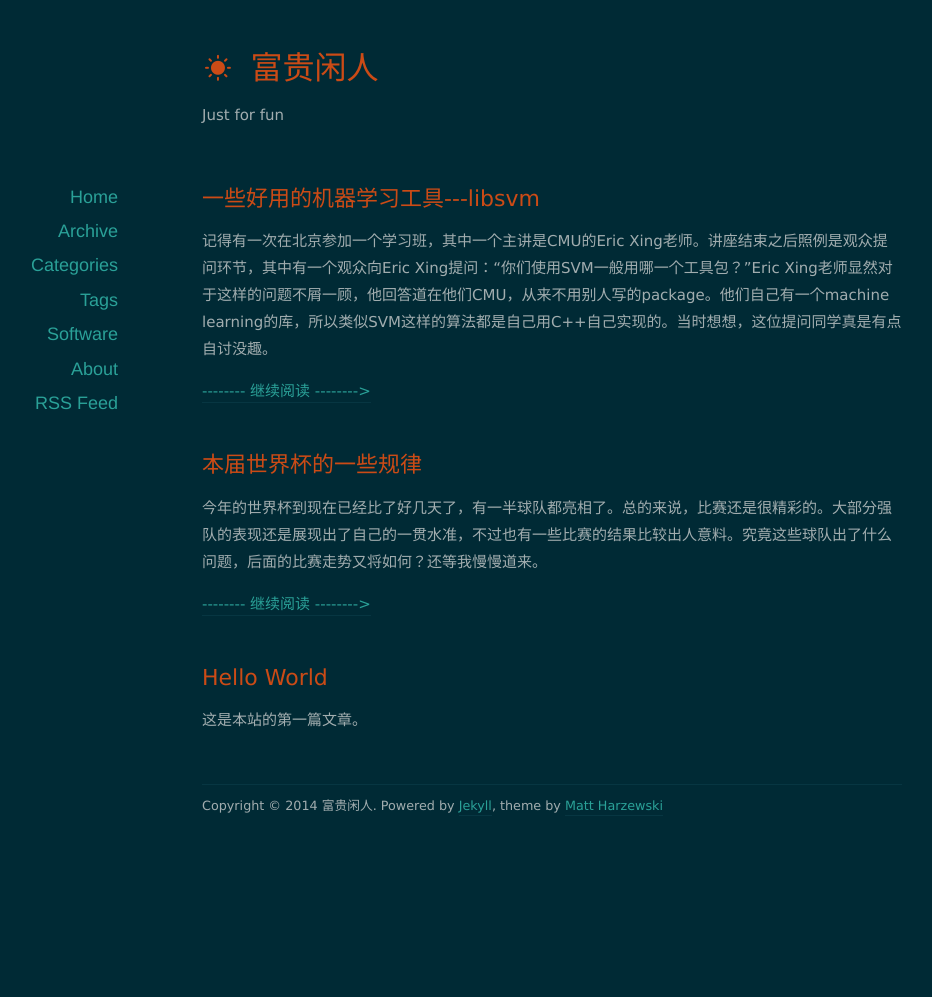
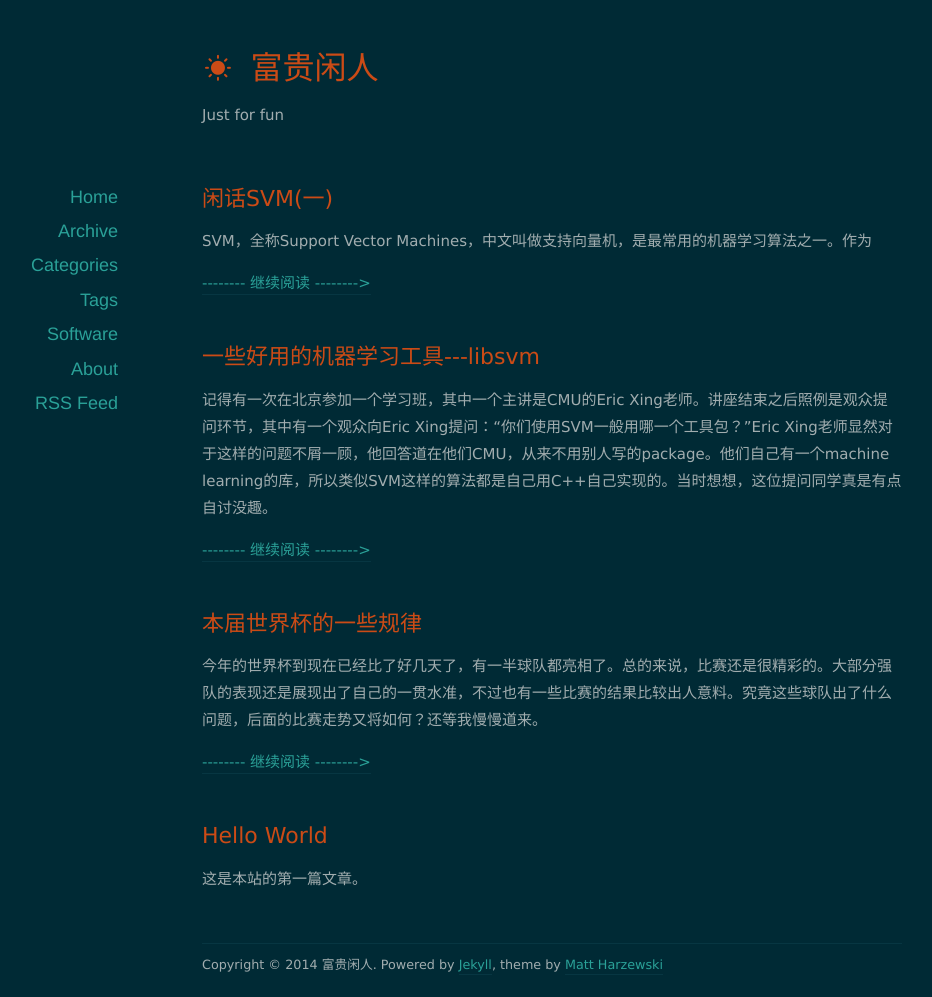
Before and after one commit to orangeprince/orangeprince.github.io, a Jekyll site: the page built from index.html, in a window 1280 px wide. Shown: the whole page, without its empty margins (88-1020 px from the left). Built offline with Jekyll 4.4.1, drawn with Linux system fonts in a browser that asks for light colours; nearby versions of some CDN libraries; the list of posts is cut into pages by our own code; comment, search, counter and statistics services are not loaded; before the commit the page ends 900 px from its top, so only the background shows below that.

Commit message:
modified:   _posts/2014-06-21-libsvm.md 	new file:   _posts/2014-07-13-svm_part1.md

```diff
--- a/_posts/2014-06-21-libsvm.md
+++ b/_posts/2014-06-21-libsvm.md
@@ -2,7 +2,7 @@
 layout: post
 title: "一些好用的机器学习工具---libsvm"
 category: "技术"
-tags: [机器学习,工具]
+tags: [机器学习,工具,SVM]
 ---
 
 记得有一次在北京参加一个学习班，其中一个主讲是CMU的Eric Xing老师。讲座结束之后照例是观众提问环节，其中有一个观众向Eric Xing提问：“你们使用SVM一般用哪一个工具包？”Eric Xing老师显然对于这样的问题不屑一顾，他回答道在他们CMU，从来不用别人写的package。他们自己有一个machine learning的库，所以类似SVM这样的算法都是自己用C++自己实现的。当时想想，这位提问同学真是有点自讨没趣。
--- /dev/null
+++ b/_posts/2014-07-13-svm_part1.md
@@ -0,0 +1,9 @@
+---
+layout: post
+title: "闲话SVM(一)"
+category: "技术"
+tags: [机器学习,SVM]
+---
+
+SVM，全称Support Vector Machines，中文叫做支持向量机，是最常用的机器学习算法之一。作为
+<!--more-->
```
